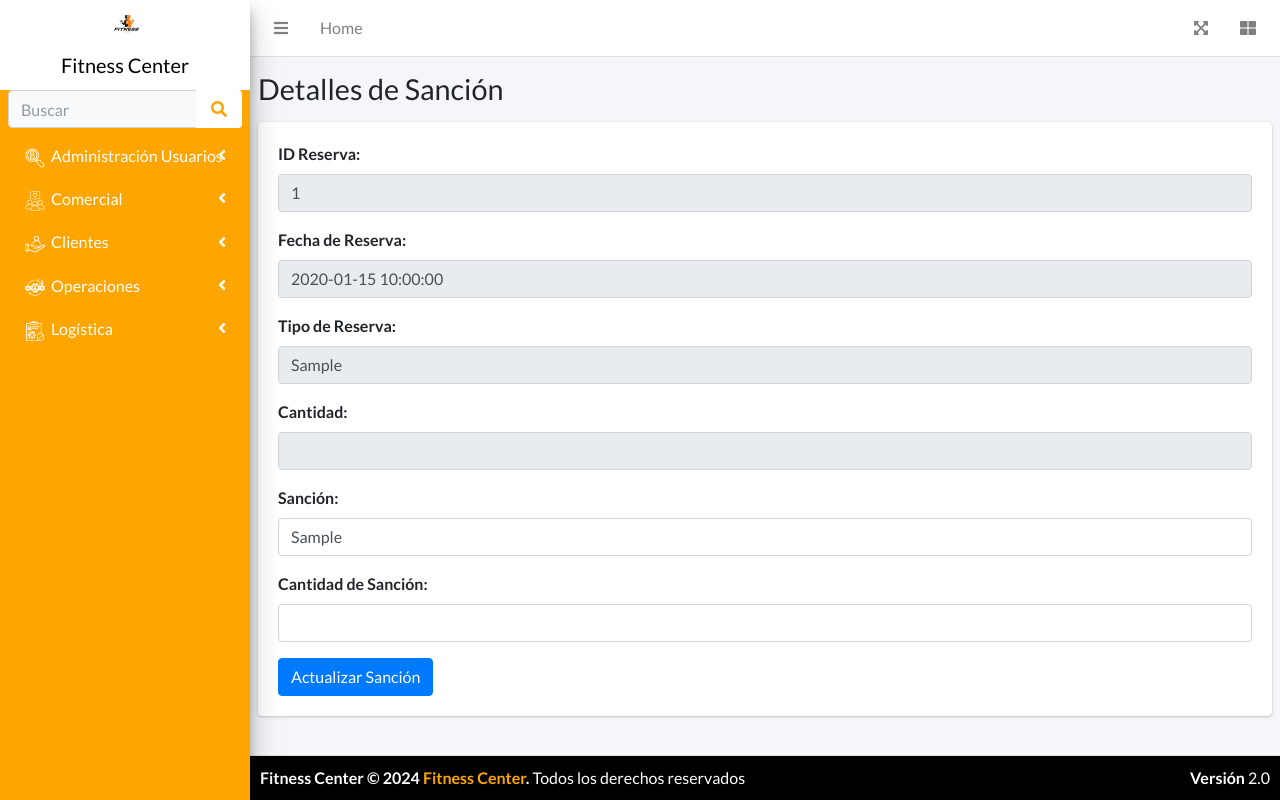
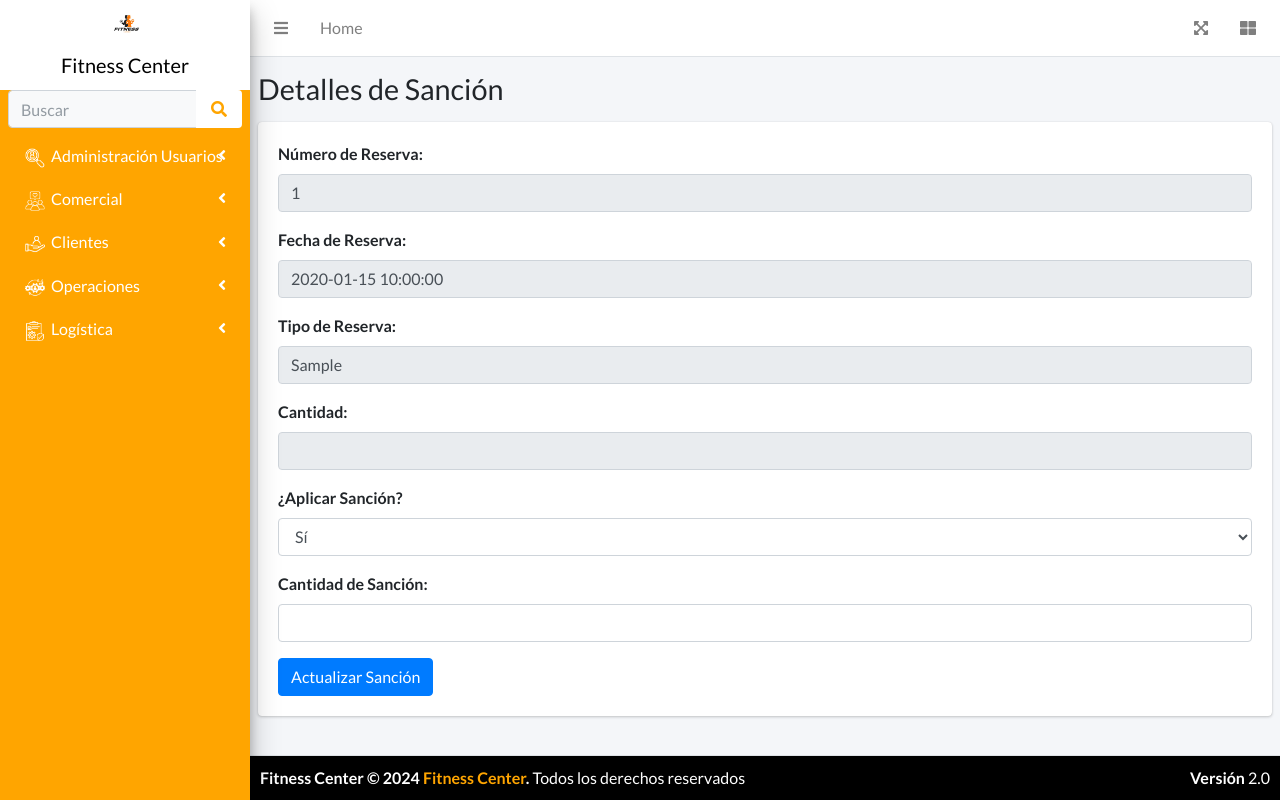
Before and after one commit to RutVBM/Lab01, a PHP site: page /gestion_sanciones_detalle.php?id_reserva=1 in a window 1280 px wide. Run offline with PHP 8.4, Linux system fonts and the light colour scheme; tables that the repository leaves empty or names only in its code hold one stand-in row (values such as "Sample post"); some libraries are stand-ins or nearby versions.

Commit message:
version59

```diff
--- a/gestion_sanciones.php
+++ b/gestion_sanciones.php
@@ -39,7 +39,7 @@ $reservas = dbQuery($sql_reservas);
                                 <td><?= htmlspecialchars($reserva['sancion'] ?? 'N/A') ?></td>  <!-- Manejamos que puede ser NULL -->
                                 <td><?= htmlspecialchars($reserva['cant_sancion'] ?? '0') ?></td>  <!-- Manejamos que puede ser NULL -->
                                 <td>
-                                    <a href="gestion_sanciones_detalle.php?id_reserva=<?= $reserva['id_reserva'] ?>" class="btn btn-info btn-sm">Ver Detalles</a>
+                                    <a href="gestion_sanciones_detalle.php?id_reserva=<?= $reserva['id_reserva'] ?>" class="btn btn-info btn-sm">Detalles</a>
                                 </td>
                             </tr>
                         <?php endwhile; ?>
--- a/gestion_sanciones_detalle.php
+++ b/gestion_sanciones_detalle.php
@@ -27,6 +27,11 @@ if ($_SERVER["REQUEST_METHOD"] === "POST") {
     $sancion = $_POST["sancion"];
     $cant_sancion = $_POST["cant_sancion"];
 
+    // Si la sanción es "No", se pone la cantidad_sancion en 0
+    if ($sancion == "No") {
+        $cant_sancion = 0;
+    }
+
     // Actualizar la sanción en la base de datos
     $sql_update = "UPDATE reserva SET sancion = ?, cant_sancion = ? WHERE id_reserva = ?";
     dbQuery($sql_update, [$sancion, $cant_sancion, $id_reserva]);
@@ -46,7 +51,7 @@ if ($_SERVER["REQUEST_METHOD"] === "POST") {
             <div class="card-body">
                 <form action="gestion_sanciones_detalle.php?id_reserva=<?= $id_reserva ?>" method="post">
                     <div class="form-group">
-                        <label for="id_reserva">ID Reserva:</label>
+                        <label for="id_reserva">Número de Reserva:</label>
                         <input type="text" class="form-control" id="id_reserva" value="<?= htmlspecialchars($reserva['id_reserva']) ?>" readonly>
                     </div>
 
@@ -65,12 +70,17 @@ if ($_SERVER["REQUEST_METHOD"] === "POST") {
                         <input type="number" class="form-control" id="cantidad" value="<?= htmlspecialchars($reserva['cantidad']) ?>" readonly>
                     </div>
 
+                    <!-- Campo de selección de Sanción -->
                     <div class="form-group">
-                        <label for="sancion">Sanción:</label>
-                        <input type="text" class="form-control" id="sancion" name="sancion" value="<?= htmlspecialchars($reserva['sancion'] ?? '') ?>" required>
+                        <label for="sancion">¿Aplicar Sanción?</label>
+                        <select class="form-control" id="sancion" name="sancion" onchange="toggleCantidadSancion()" required>
+                            <option value="Sí" <?= $reserva['sancion'] == 'Sí' ? 'selected' : '' ?>>Sí</option>
+                            <option value="No" <?= $reserva['sancion'] == 'No' ? 'selected' : '' ?>>No</option>
+                        </select>
                     </div>
 
-                    <div class="form-group">
+                    <!-- Campo de cantidad de sanción, solo visible si la sanción es "Sí" -->
+                    <div class="form-group" id="cantidad_sancion_field" style="<?= $reserva['sancion'] == 'Sí' ? '' : 'display:none;' ?>">
                         <label for="cant_sancion">Cantidad de Sanción:</label>
                         <input type="number" class="form-control" id="cant_sancion" name="cant_sancion" value="<?= htmlspecialchars($reserva['cant_sancion'] ?? '0') ?>" required>
                     </div>
@@ -83,3 +93,20 @@ if ($_SERVER["REQUEST_METHOD"] === "POST") {
 </div>
 
 <?php include("footer.php"); ?>
+
+<script>
+// Función para mostrar/ocultar el campo de cantidad de sanción
+function toggleCantidadSancion() {
+    const sancion = document.getElementById('sancion').value;
+    const cantidadSancionField = document.getElementById('cantidad_sancion_field');
+    if (sancion === 'Sí') {
+        cantidadSancionField.style.display = 'block'; // Muestra el campo
+    } else {
+        cantidadSancionField.style.display = 'none'; // Oculta el campo
+        document.getElementById('cant_sancion').value = 0; // Restaura la cantidad de sanción a 0 si no se aplica sanción
+    }
+}
+
+// Llamamos a la función al cargar la página para inicializar el estado del campo
+document.addEventListener("DOMContentLoaded", toggleCantidadSancion);
+</script>
```
